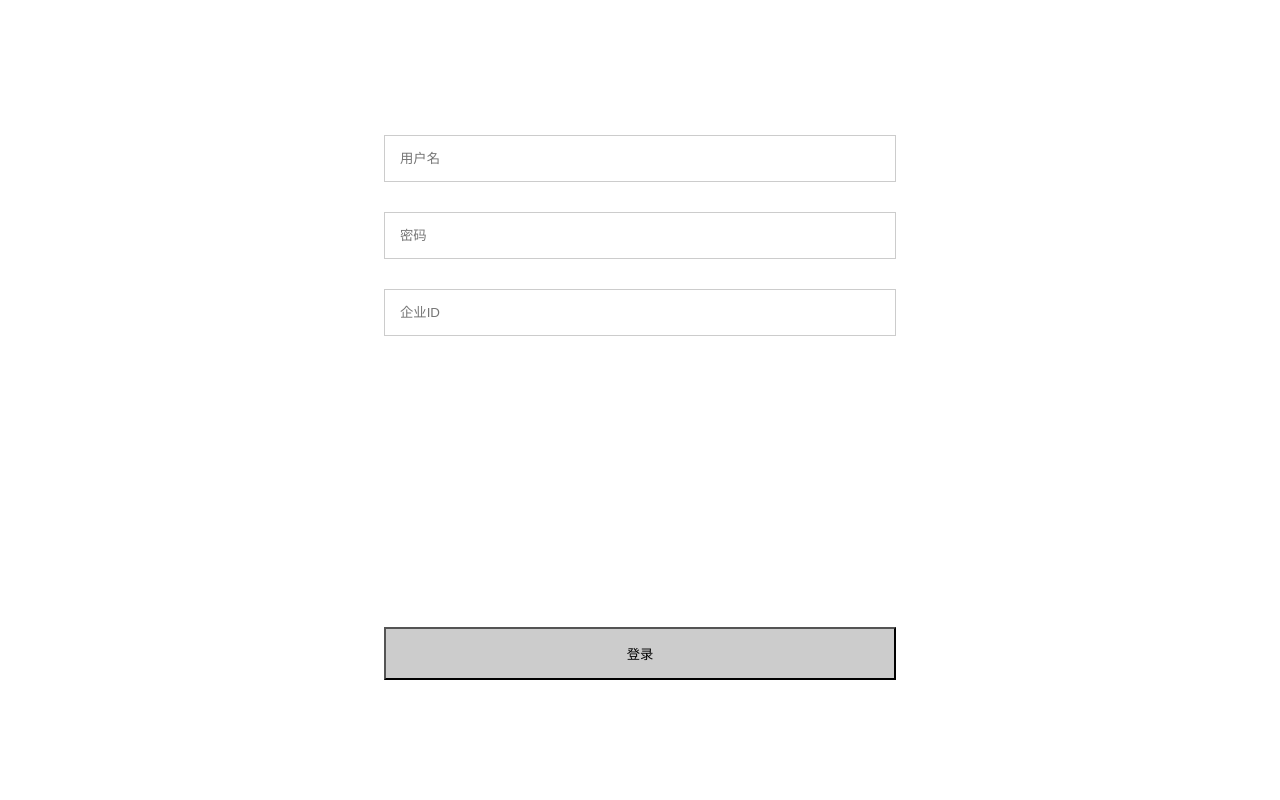
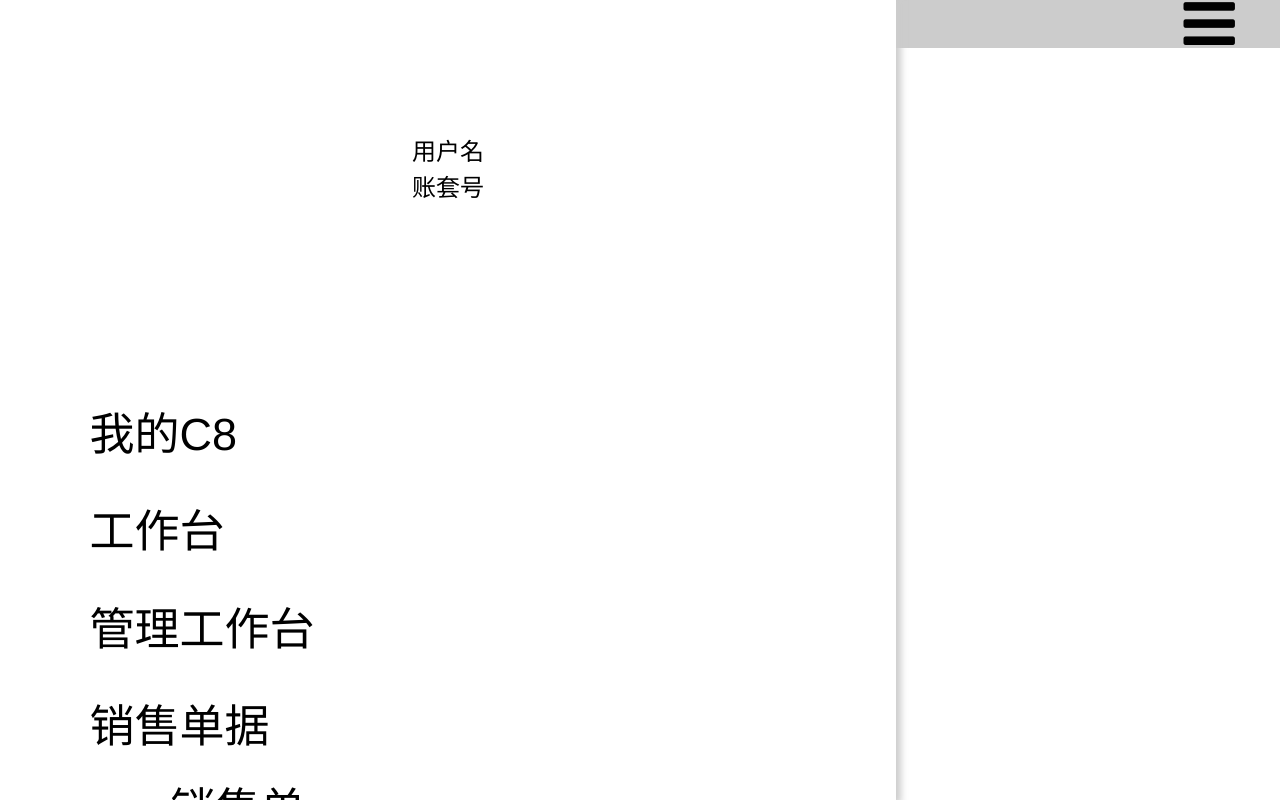
Before and after one commit to shinkai76/erp-mobile-, a Vue app: page /#/ in a window 1280 px wide. Built offline with nearby package versions, Linux system fonts and the light colour scheme.

Commit message:
sideMenu 暂存

```diff
--- a/package.json
+++ b/package.json
@@ -11,6 +11,7 @@
   },
   "dependencies": {
     "axios": "^0.18.0",
+    "font-awesome": "^4.7.0",
     "js-cookie": "^2.2.0",
     "vue": "^2.5.17",
     "vue-router": "^3.0.1",
--- a/src/App.vue
+++ b/src/App.vue
@@ -1,15 +1,33 @@
 <template>
   <div id="app">
-    <router-view />
+    <c-header></c-header>
+    <c-side-menu></c-side-menu>
+    <div class="app-main">
+      <router-view />
+    </div>
   </div>
 </template>
 
 <script>
+  import Header from "components/Header"
+  import SideMenu from "components/SideMenu"
   export default {
-    name: 'App'
+    name: 'App',
+    components: {
+      'c-header' : Header,
+      'c-side-menu' : SideMenu
+    }
   }
 </script>
 
 <style lang="less">
   @import "css/base";
+  #app{
+    height: 100%;
+    .app-main {
+      margin-top: 6vh;
+      height: 94vh;
+      overflow-y: auto;
+    }
+  }
 </style>
--- /dev/null
+++ b/src/components/Header.vue
@@ -0,0 +1,44 @@
+<template>
+  <div id="Header" class="header-wrap">
+    <i class="fa fa-angle-left header-icron header-icron_left" aria-hidden="true" @click="onOpenSideMenu()"></i>
+    C8ERP
+    <i class="fa fa-bars header-icron header-icron_right" aria-hidden="true"></i>
+  </div>
+</template>
+
+<script>
+  export default {
+    name: 'Header',
+    methods: {
+      onOpenSideMenu() {
+        this.$store.commit('TOGGLE_SIDEMENU')
+      }
+    }
+  }
+</script>
+
+<style scoped lang="less">
+.header-wrap{
+  height: 6vh;
+  width: 100%;
+  top:0;
+  position: fixed;
+  background-color: #ccc;
+  font-size: 0.4rem;
+  line-height: 6vh;
+  text-align: center;
+  .header-text {
+    text-align: center;
+  }
+  .header-icron{
+    position: absolute;
+    line-height: 6vh;
+    &_left {
+      left: .3rem;
+    }
+    &_right {
+      right: .3rem;
+    }
+  }
+}
+</style>
--- /dev/null
+++ b/src/components/SideMenu.vue
@@ -0,0 +1,126 @@
+<template>
+  <div id="SideMenu" v-show="$store.state.sidebar.opened">
+    <div class="side-menu-wrap">
+      <div class="side-menu-user">
+        <h4>用户名</h4>
+        <h4>账套号</h4>
+      </div>
+      <div class="side-menu-menu">
+        <ul class="parent-ul">
+          <li v-for="(value, index, key) in items" :class="value.className">{{ value.name }}
+            <ul v-if="value.childList" class="child—ul">
+              <li v-for="child in value.childList">{{ child.name }}</li>
+            </ul>
+          </li>
+        </ul>
+      </div>
+    </div>
+  </div>
+</template>
+
+<script>
+  export default {
+    name: 'SideMenu',
+    data () {
+      return {
+        items: [
+          {
+            name: '我的C8'
+          },
+          {
+            name: '工作台',
+            className: 'side-menu-menu_default'
+          }, {
+            name: '管理工作台',
+            lcode: 'other/workspaces',
+            className: 'side-menu-menu_default'
+          }, {
+            name: '销售单据',
+            childList: [
+              {
+                name: '销售单'
+              }
+            ]
+          }, {
+            name: '财务单据',
+            childList: [
+              {
+                name: '费用单'
+              }
+            ]
+          }, {
+            name: '报表中心',
+            childList: [
+              {
+                name: '货品销售报表'
+              }, {
+                name: '应收应付报表'
+              }
+            ]
+          }, {
+            name: '基础资料',
+            childList: [
+              {
+                name: '商业伙伴'
+              }, {
+                name: '商品资料'
+              }
+            ]
+          }
+        ]
+      }
+    },
+    created() {
+      this.$store.state.showSideMenu = false
+    },
+    mounted () {
+      document.addEventListener('click', (e) => {
+          if (!this.$el.contains(e.target))
+            this.$store.state.sidebar.opened = false
+        }
+      )
+    }
+  }
+</script>
+
+<style scoped lang="less">
+  #SideMenu {
+    height: 100%;
+    position: fixed;
+    left: 0;
+    top: 0;
+    width: 70vw;
+    background-color: #fff;
+    z-index: 5000;
+    box-shadow: 1px 0 7px 4px #ccc;
+
+    .side-menu {
+      &-user {
+        height: 30%;
+        text-align: center;
+        padding-top: 15%;
+      }
+
+      &-menu {
+        padding-top: 20%;
+
+        ul {
+          padding-left: 10%;
+        }
+
+        li {
+          padding: 0.1rem 0;
+          font-size: 0.3rem;
+        }
+
+        &menu_default {
+
+        }
+
+        height: 60%;
+
+      }
+    }
+  }
+
+</style>
--- a/src/main.js
+++ b/src/main.js
@@ -3,6 +3,7 @@
 import axios from 'axios'
 import router from './router'
 import store from './stores/store'
+import 'font-awesome/css/font-awesome.min.css'
 
 // 绑定到全局
 Vue.prototype.$axios = axios
--- a/src/stores/store.js
+++ b/src/stores/store.js
@@ -3,6 +3,7 @@
 import app from './modules/app'
 import user from './modules/user'
 import getters from './getters'
+import Cookies from 'js-cookie'
 
 Vue.use(Vuex)
 
@@ -11,7 +12,22 @@
     app,
     user
   },
-  getters
+  getters,
+  state: {
+    sidebar: {
+      opened: !+Cookies.get('sidebarStatus')
+    },
+  },
+  mutations: {
+    TOGGLE_SIDEMENU: state => {
+      if (state.sidebar.opened) {
+        Cookies.set('sidebarStatus', 1)
+      } else {
+        Cookies.set('sidebarStatus', 0)
+      }
+      state.sidebar.opened = !state.sidebar.opened
+    }
+  }
 })
 
 export default store
--- a/src/views/Login/Login.vue
+++ b/src/views/Login/Login.vue
@@ -45,12 +45,14 @@
 </script>
 
 <style scoped lang="less">
+  #Login {
+    height: 100%;
     .login-wrap {
-    height: 70vh;
       position: relative;
       width: 40%;
-    min-width: 300px;
-    margin: 15vh auto;
+      min-width: 270px;
+      margin: 0 auto;
+      padding-top: 15vh;
 
       .login-input {
         border: 1px solid #ccc;
@@ -60,13 +62,13 @@
       }
 
       .login-submit {
-      position: absolute;
-      bottom: 0;
-      left: 0;
+        margin-top: 45vh;
         width: 100%;
         background-color: #ccc;
         padding: 0.1rem;
 
       }
     }
+  }
+
 </style>
```
Also changed, not shown: 1 other file (tests, documents, lock files or other folders). Lines whose indentation alone changed are shown as unchanged.
